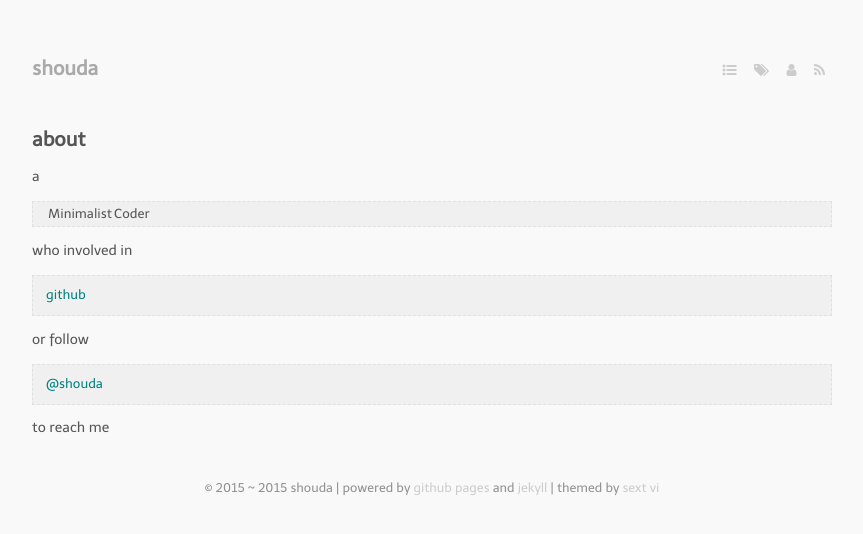
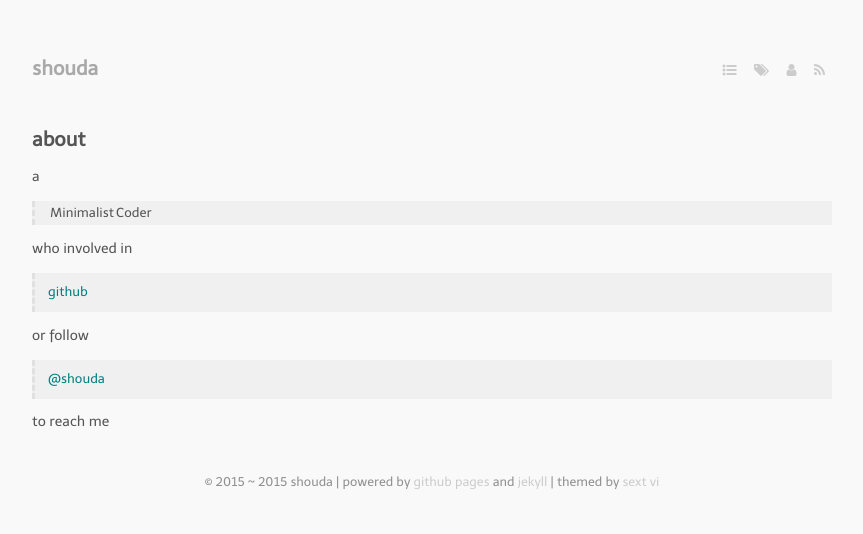
Before and after one commit to shouda/shouda.github.io, a Jekyll site: the page built from about.markdown, in a window 1280 px wide. Shown: the top 534 px of the page, without its empty margins (208-1071 px from the left). Built offline with Jekyll 4.4.1, drawn with Linux system fonts in a browser that asks for light colours; nearby versions of some CDN libraries; Markdown is read by kramdown in place of the engine named in the settings.

Commit message:
update css

```diff
--- a/media/css/style.css
+++ b/media/css/style.css
@@ -50,7 +50,7 @@
 blockquote, pre code {
   background-color: #f0f0f0;
   padding: 0 1em;
-  border: 1px dashed #d0d0d0 !important;
+  border-left: 3px dashed #d0d0d0 !important;
   border-color: #e0e0e0 !important;
   font-size: 13px;
   line-height: 1.6;
--- a/media/css/style.scss
+++ b/media/css/style.scss
@@ -30,7 +30,7 @@
 .center { text-align: center; }
 ::selection { color: #fff; background-color: #333; }
 a { text-decoration: none; color: #008080; &:hover { color: lighten(#008080, 10%); }; }
-blockquote { background-color: #f0f0f0; padding: 0 1em; border: 1px dashed #d0d0d0 !important; border-color: #e0e0e0 !important; font-size: 13px; line-height: 1.6; display: block; overflow: auto; }
+blockquote { background-color: #f0f0f0; padding: 0 1em; border-left: 3px dashed #d0d0d0 !important; border-color: #e0e0e0 !important; font-size: 13px; line-height: 1.6; display: block; overflow: auto; }
 pre code { @extend blockquote; }
 code { background-color: #f8f8f8; padding: 2px 5px; border: 1px dashed #e0e0e0; font-family: #{$monospace}; }
 h1, h2 { font-size: 1.4em; }
```
Also changed, not shown: 1 other file.
